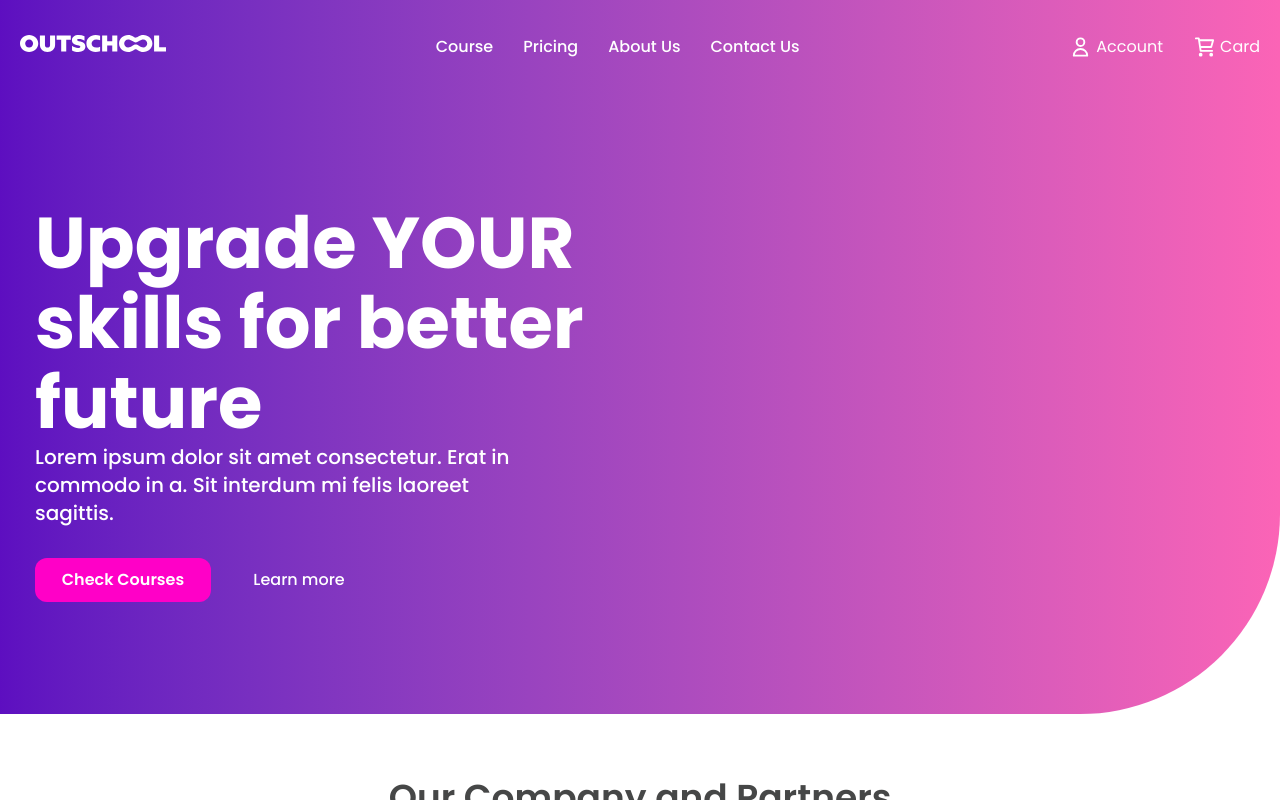
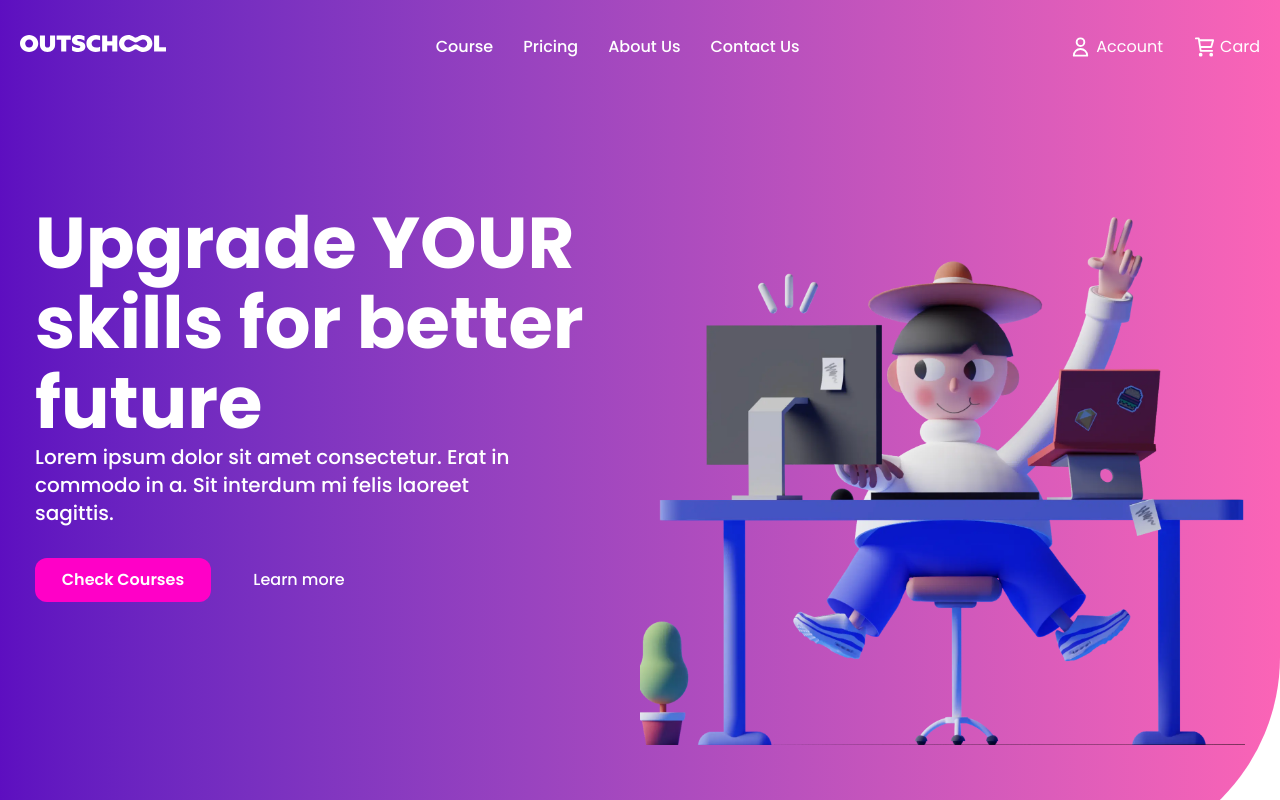
Before and after one commit to Splecial7ka/outschool, a React (Vite) app: page / in a window 1280 px wide. Shown: the top 800 px of the page. Built offline with nearby package versions, Linux system fonts and the light colour scheme.

Commit message:
Preload2test3

```diff
--- a/src/components/HeroSection.jsx
+++ b/src/components/HeroSection.jsx
@@ -56,7 +56,14 @@ export const HeroSection = ({ children }) => {
             </button>
           </div>
         </div>
-        <div></div>
+        <div>
+          <img
+            className=""
+            src="/outschool/assets/sally_small.webp"
+            alt="sally"
+            rel="preload"
+          />
+        </div>
       </section>
     </section>
   );
```
